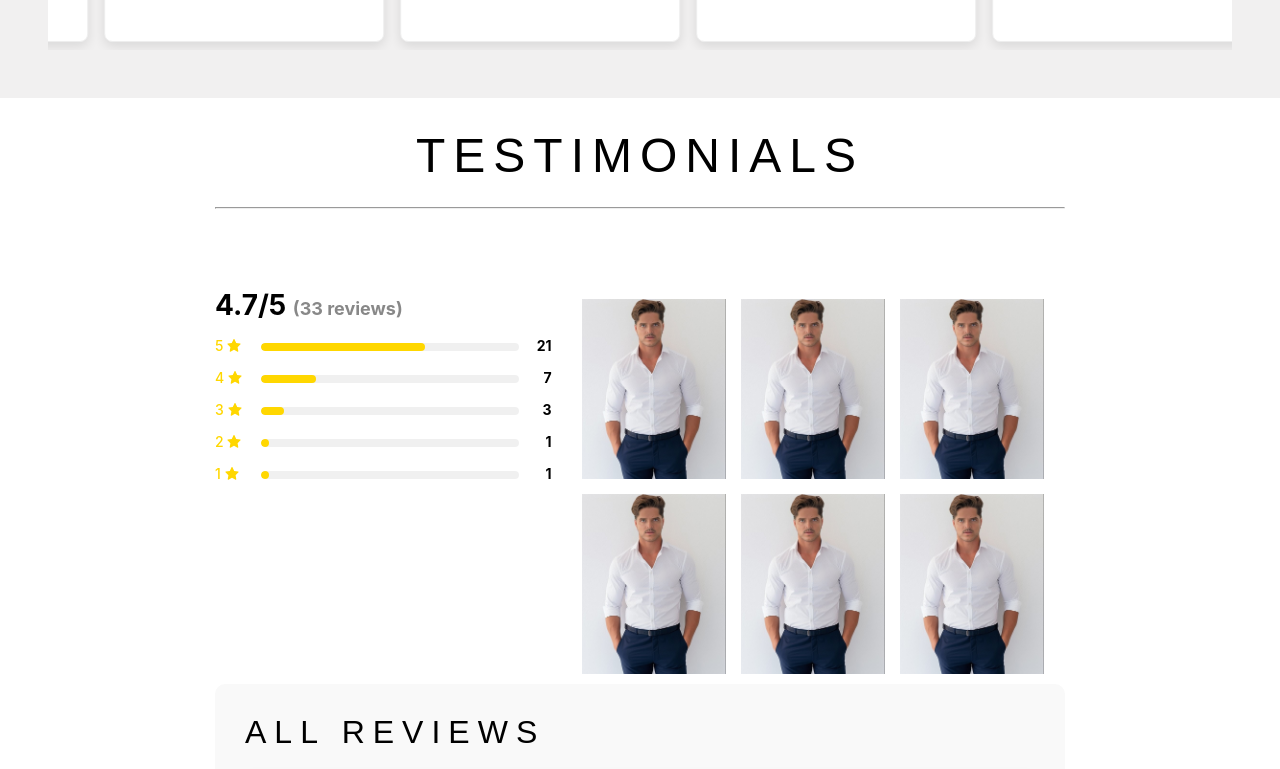
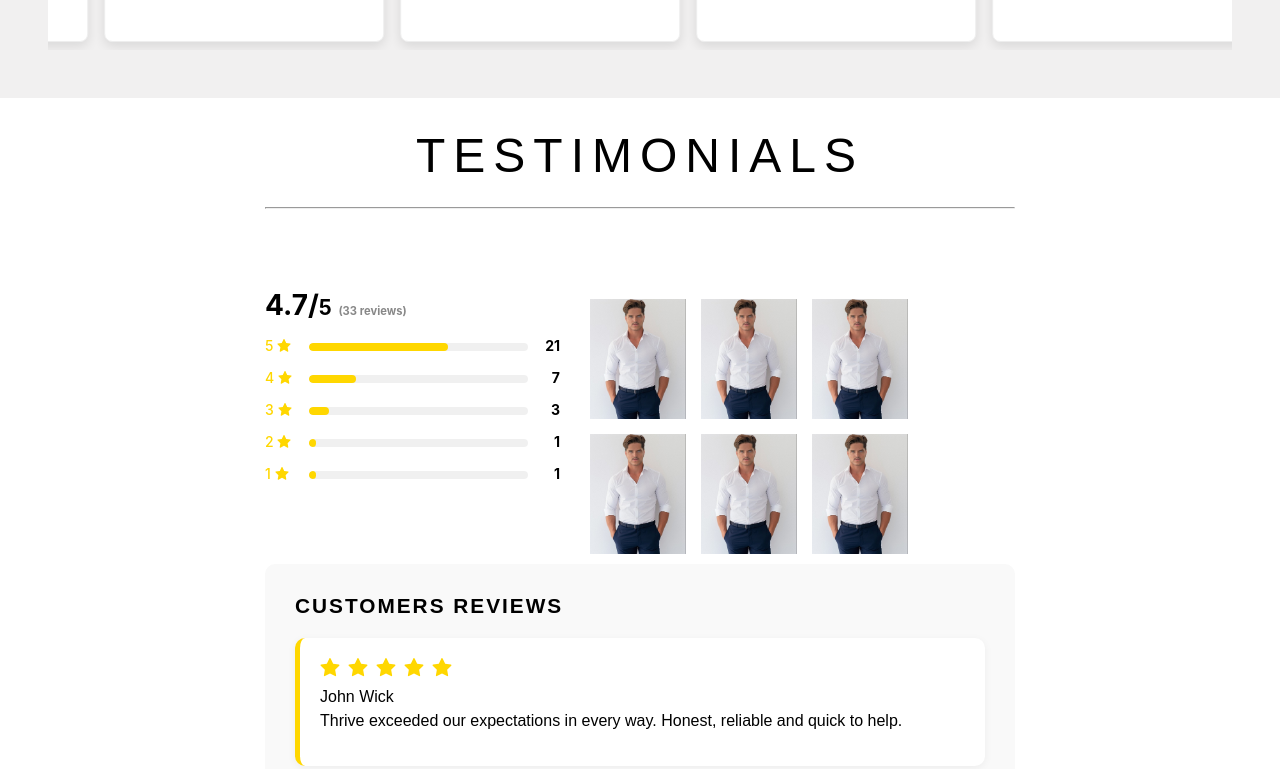
Before and after one commit to jawadgujjar/sireprinting-new, a React (Create React App) app: page / in a window 1280 px wide. Shown: the part 5340-6109 px from the top of the page. Built offline with nearby package versions, Linux system fonts and the light colour scheme; no server answers; a web font is replaced by a local one.

Commit message:
width changed

```diff
--- a/src/components/landing/carouselvideo.css
+++ b/src/components/landing/carouselvideo.css
@@ -89,9 +89,9 @@
 }
 /* Responsive grid fix for smaller screens */
 @media (max-width: 768px) {
-  .testimonial-summary-row {
+  /* .testimonial-summary-row {
     flex-direction: column;
-  }
+  } */
   .carousel-main {
     padding: 1rem;
     width: 90%;
--- a/src/components/landing/testimonial.css
+++ b/src/components/landing/testimonial.css
@@ -1,7 +1,7 @@
 .testimonial-main {
   background-color: white; /* background ab white */
   color: black; /* text black */
-  max-width: 850px;
+  max-width: 750px;
   margin: auto;
 }
 .testimonials-main {
@@ -17,12 +17,12 @@
 }
 .testimonials-main-sec {
   text-align: left;
-  font-size: 2rem;
-  font-weight: 300;
+  font-size: 1.3rem;
+  font-weight: 600;
   color: black;
   margin-bottom: 20px;
   text-transform: uppercase;
-  letter-spacing: 8px;
+  letter-spacing: 2px;
   position: relative;
 }
 
@@ -67,10 +67,11 @@
   gap: 15px;
   justify-content: flex-start;
   padding: 10px 0;
+  grid-template-columns: repeat(3, 1fr) !important;
 }
 .review-img {
   width: 100% !important;
-  height: 180px !important;
+  height: 120px !important;
   object-fit: cover;
   transition: transform 0.3s;
 }
--- a/src/components/landing/testimonial.js
+++ b/src/components/landing/testimonial.js
@@ -59,7 +59,8 @@
       <Row className="testimonial-summary-row" gutter={[30, 30]}>
         <Col xs={24} md={10}>
           <h2 className="rating-text">
-            4.7/5 <span>(33 reviews)</span>
+            4.7/<span style={{ fontSize: "1.3rem", color: "black" }}>5</span>{" "}
+            <span style={{ fontSize: "0.7rem" }}>(33 reviews)</span>
           </h2>
           {starData.map((item, index) => (
             <div className="star-bar" key={index}>
@@ -92,7 +93,7 @@
         </Col>
       </Row>
       <div className="reviews-section">
-        <h2 className="testimonials-main-sec">All Reviews</h2>
+        <h2 className="testimonials-main-sec">Customers Reviews</h2>
         {reviews.slice(0, 4).map((rev, i) => (
           <div className="review-card" key={i}>
             <Rate disabled defaultValue={rev.rating} className="star-rating" />
```
